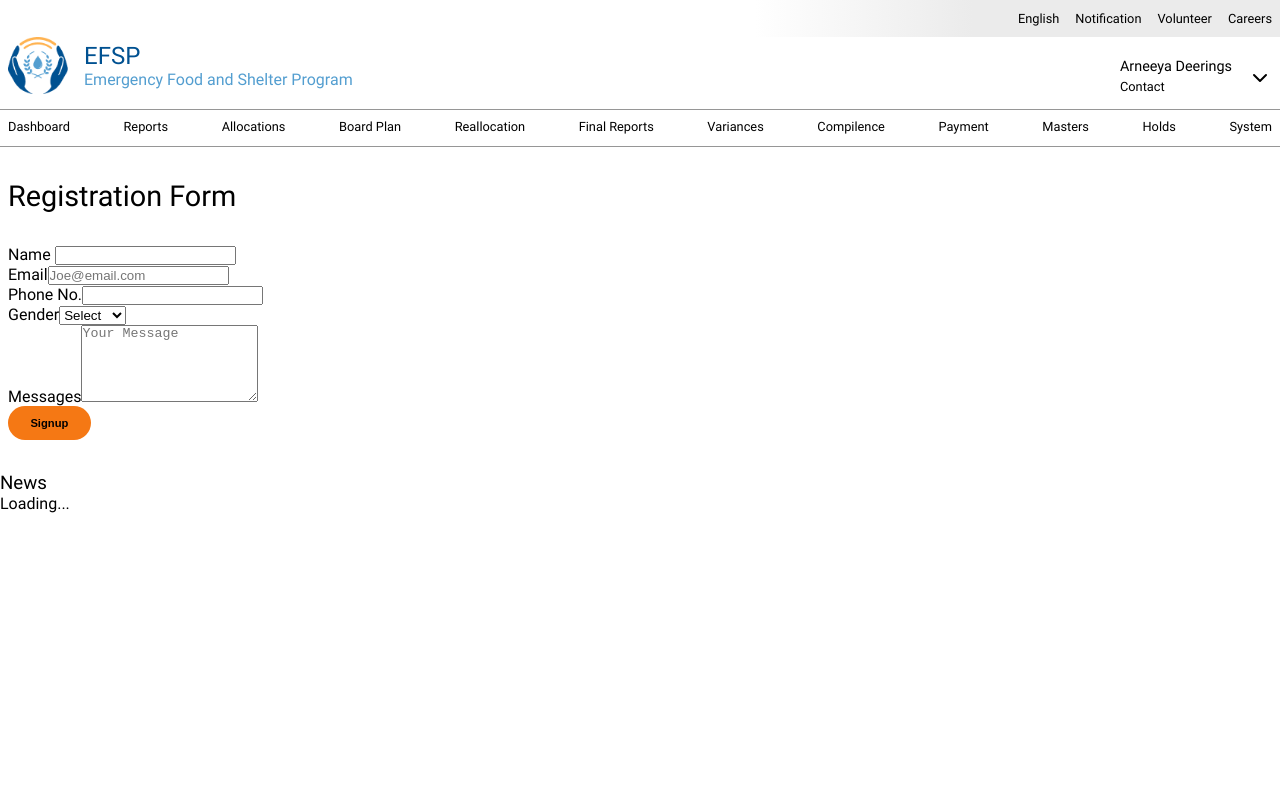
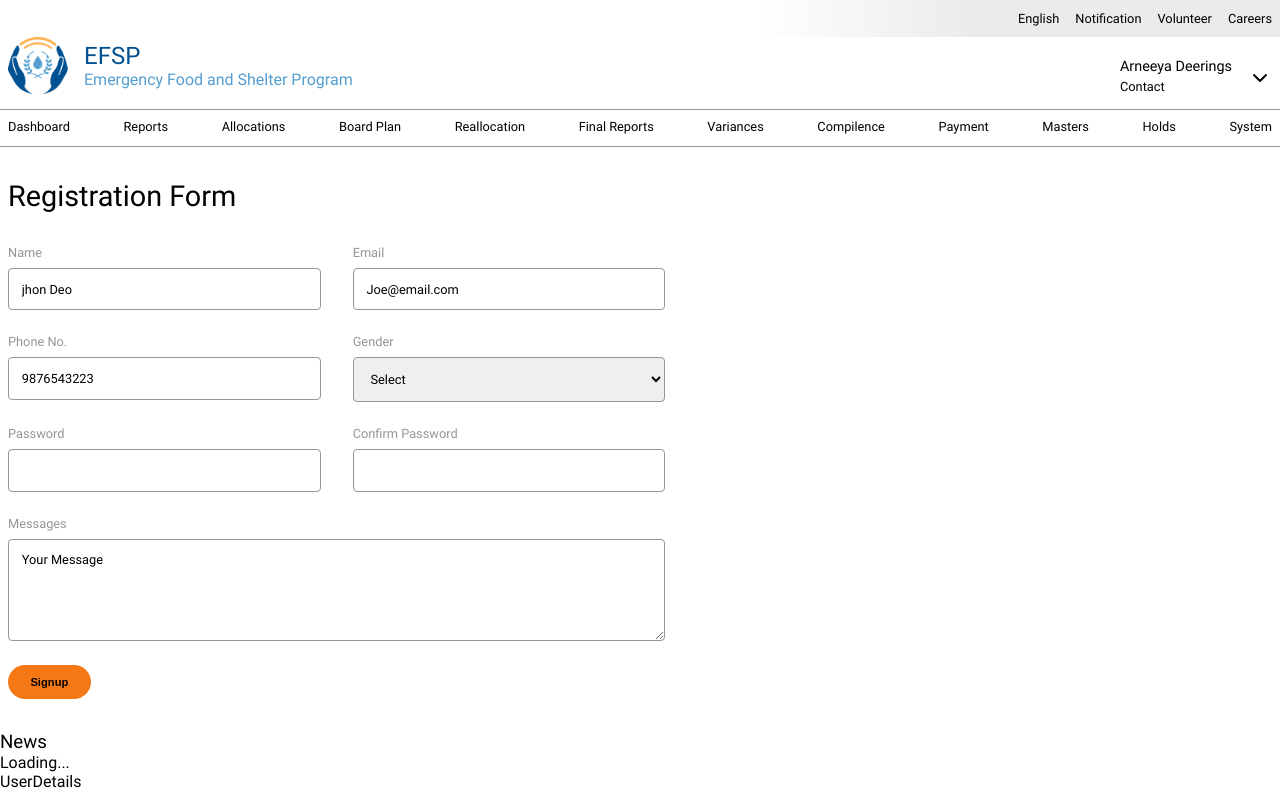
Before and after one commit to infinitekriti/efsp, a React (Create React App) app: page / in a window 1280 px wide. Built offline with nearby package versions, Linux system fonts and the light colour scheme.

Commit message:
form and userDetails component

```diff
--- a/src/components/pageSpacific/home/registrationForm/RegistrationForm.js
+++ b/src/components/pageSpacific/home/registrationForm/RegistrationForm.js
@@ -1,6 +1,7 @@
 import "./RegistrationForm.scss";
-import { useState } from "react";
+import { Fragment, useState } from "react";
 import Button from "../../../common/button/Button";
+import UserDetails from "../userDetails/UserDetails";
 const RegistrationForm = () => {
   const [formData, setFormData] = useState({
     name: "",
@@ -69,7 +70,7 @@ const RegistrationForm = () => {
       });
   };
   return (
-    <div>
+    <Fragment>
       <section className="registMain paddingTb-2em">
         <div className="pageContainer">
           <div className="registTitle">
@@ -85,6 +86,7 @@ const RegistrationForm = () => {
                     className="InputFeild"
                     id="name"
                     value={formData.name}
+                    placeholder="jhon Deo"
                     onChange={handleInputChange}
                   />
                 </div>
@@ -106,6 +108,7 @@ const RegistrationForm = () => {
                     type="tel"
                     className="InputFeild"
                     id="phoneNumber"
+                    placeholder="9876543223"
                     value={formData.phoneNumber}
                     onChange={handleInputChange}
                     //   pattern="[0-9]{3}-[0-9]{2}-[0-9]{3}"
@@ -124,6 +127,25 @@ const RegistrationForm = () => {
                     <option value="female">Female</option>
                     <option value="other">Other</option>
                   </select>
+                </div>
+              </div>
+              <div className="formWrapIn">
+                <div className="fromInput">
+                  <label>Password </label>
+                  <input
+                    type="password"
+                    className="InputFeild"
+                    id=""
+                    placeholder=""
+                  />
+                </div>
+                <div className="fromInput">
+                  <label>Confirm Password</label>
+                  <input
+                    type="password"
+                    id=""
+                    placeholder=""
+                  />
                 </div>
               </div>
               <div className="formWrapIn">
@@ -152,6 +174,7 @@ const RegistrationForm = () => {
       ) : error ? (
         <p>{error}</p>
       ) : (
+
         <ul>
           <li>
             <ul>
@@ -187,7 +210,8 @@ const RegistrationForm = () => {
           </li>
         </ul>
       )}
-    </div>
+       <UserDetails />
+    </Fragment>
   );
 };
 
--- a/src/components/pageSpacific/home/registrationForm/RegistrationForm.scss
+++ b/src/components/pageSpacific/home/registrationForm/RegistrationForm.scss
@@ -14,11 +14,11 @@
     .registWrap {
         position: relative;
 
-        form {
+        .form {
             display: flex;
             flex-direction: column;
             gap: 1.5em;
-            width: 60%;
+            width: 52%;
 
             .formWrapIn {
                 display: flex;
--- /dev/null
+++ b/src/components/pageSpacific/home/userDetails/UserDetails.js
@@ -0,0 +1,9 @@
+import "./UserDetails.scss"
+
+const UserDetails = () => {
+  return (
+    <div>UserDetails</div>
+  )
+}
+
+export default UserDetails
```
Also changed, not shown: src/components/pageSpacific/home/userDetails/UserDetails.scss (added).
